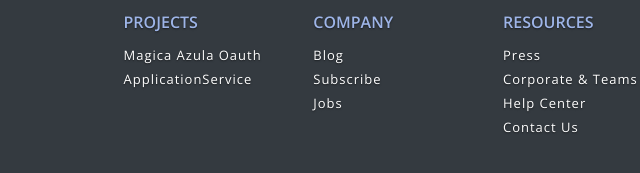
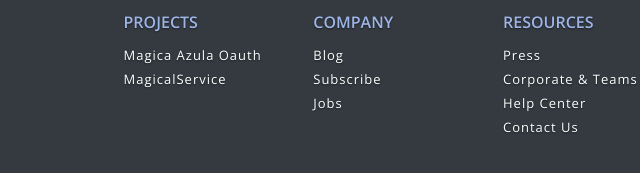
Before and after one commit to magica-azula/magica-azula.github.io, a plain HTML site: page index.html in a window 1280 px wide. Shown: the part 635-808 px from the top of the page, 97-737 px from the left. Drawn offline with nearby package versions, Linux system fonts and the light colour scheme.

Commit message:
updates magical-service link

```diff
--- a/index.html
+++ b/index.html
@@ -42,7 +42,7 @@
                   <div class="col-xs-12 col-md-12">
                     <ul>
                       <li> <a href="#"> Magica Azula Oauth</a> </li>
-                      <li> <a href="#"> ApplicationService</a> </li>
+                      <li> <a href="https://github.com/magica-azula/magical-service"> MagicalService</a> </li>
                     </ul>
                   </div>
                 </div>
```
